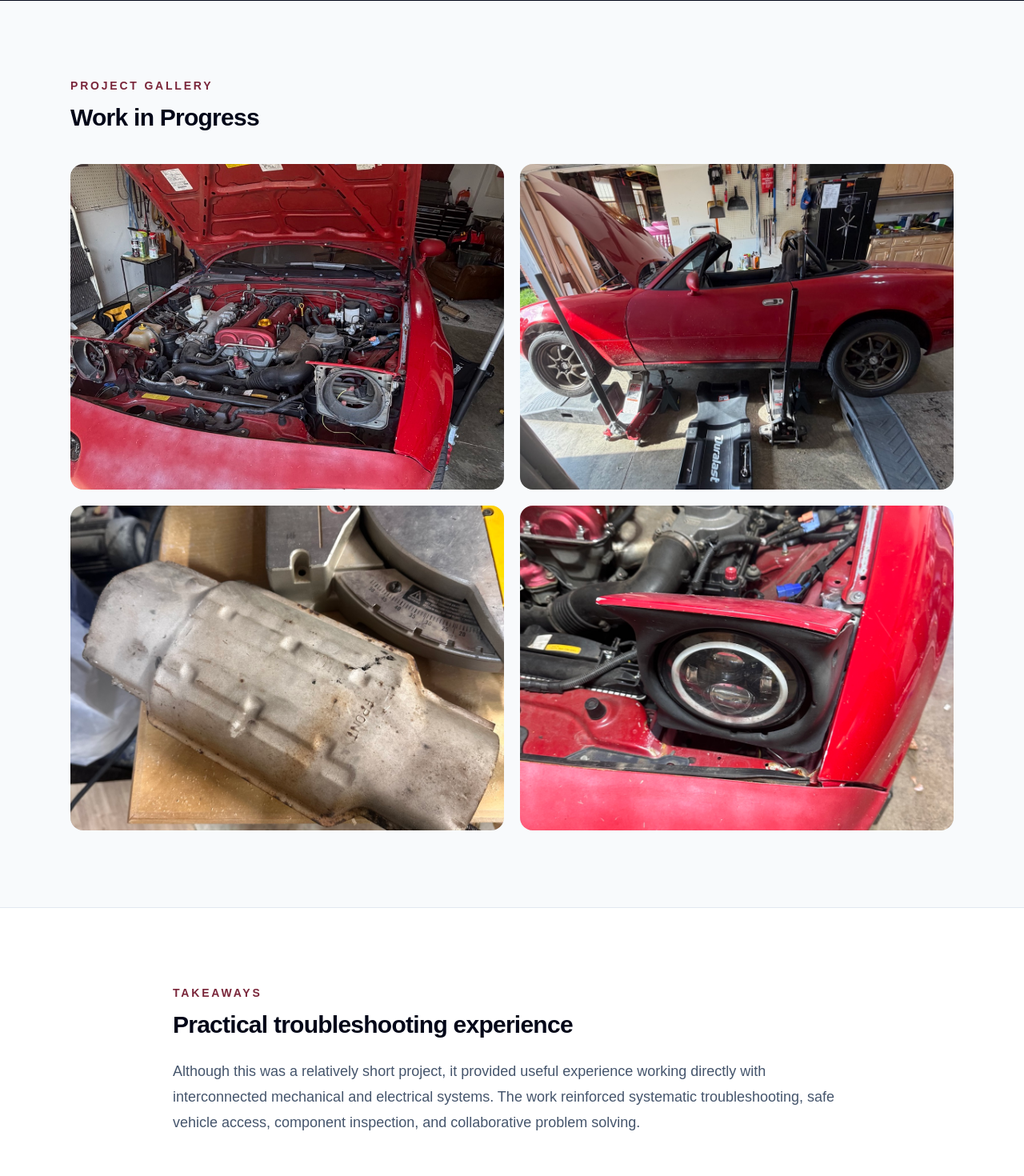
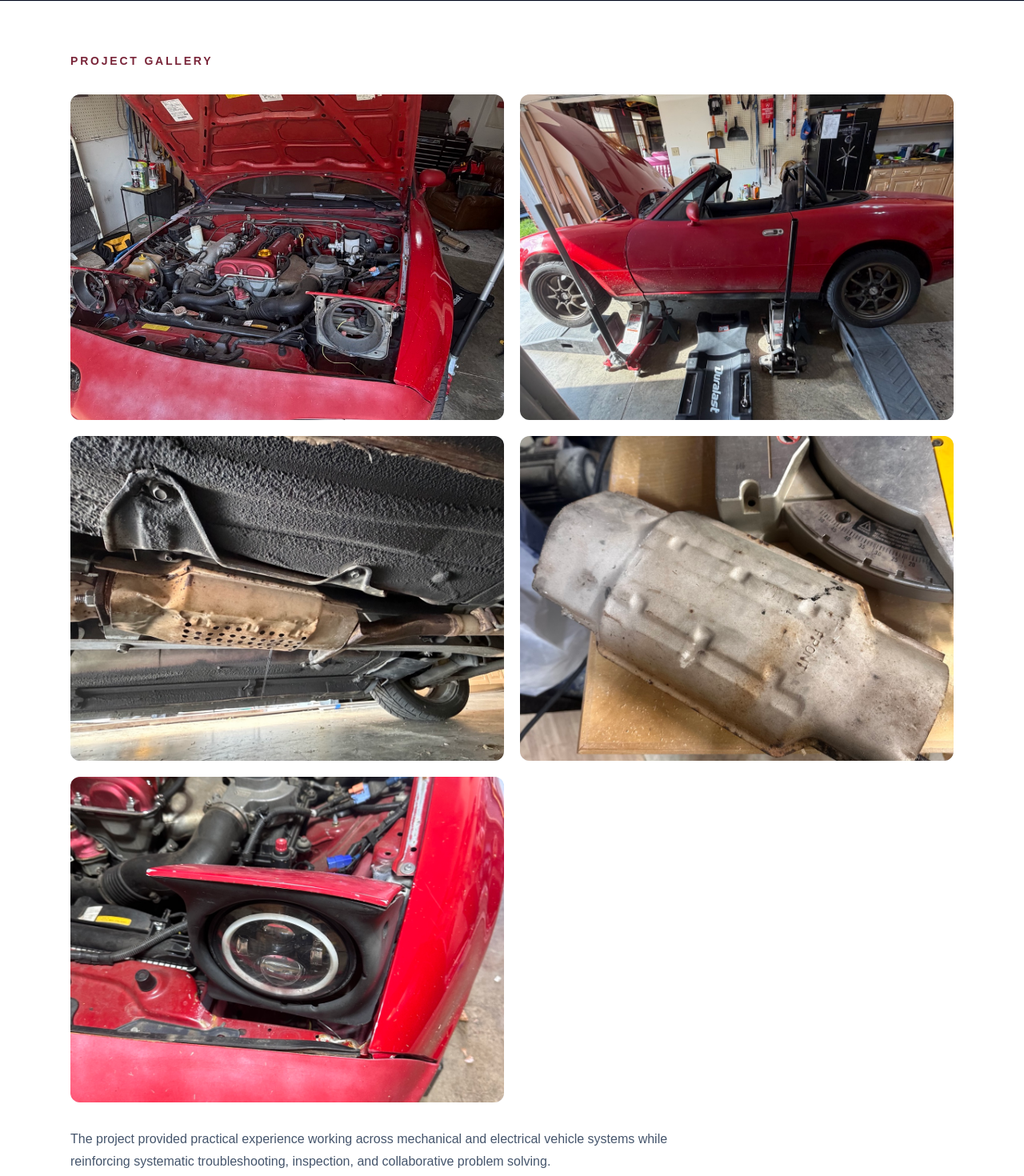
Before and after one commit to slumme-cyber/mechanical-engineering-portfolio, a Next.js app: page /projects/miata-maintenance in a window 1280 px wide. Shown: the part 3140-4610 px from the top of the page at 80% size. Built offline with nearby package versions, Linux system fonts and the light colour scheme.

Commit message:
add installed converter

```diff
--- a/app/projects/miata-maintenance/page.tsx
+++ b/app/projects/miata-maintenance/page.tsx
@@ -46,6 +46,10 @@ const gallery = [
   {
     src: "/images/projects/miata/miata-lifted.jpeg",
     alt: "Mazda Miata raised for underbody and suspension inspection",
+  },
+  {
+    src: "/images/projects/miata/catalytic-converter-installed.jpeg",
+    alt: "Catalytic converter installed underneath the Mazda Miata",
   },
   {
     src: "/images/projects/miata/catalytic-converter.jpeg",
@@ -249,29 +253,33 @@ export default function MiataMaintenancePage() {
       </section>
 
   {/* Gallery */}
-      <section className="mx-auto max-w-6xl px-6 py-16 md:py-24">
+<section className="border-t border-slate-200 bg-white">
+  <div className="mx-auto max-w-6xl px-6 py-16">
     <p className="text-sm font-semibold uppercase tracking-[0.2em] text-[#7A263A]">
       Project Gallery
     </p>
 
-        <h2 className="mt-3 text-3xl font-semibold tracking-tight">
-          Work in Progress
-        </h2>
-
-        <div className="mt-10 grid gap-5 md:grid-cols-2">
+    <div className="mt-8 grid gap-5 md:grid-cols-2">
       {gallery.map((image) => (
         <div
           key={image.src}
-              className="relative aspect-[4/3] overflow-hidden rounded-2xl bg-slate-200"
+          className="relative aspect-[4/3] overflow-hidden rounded-xl bg-slate-200"
         >
           <Image
             src={image.src}
             alt={image.alt}
             fill
-                className="object-cover transition duration-500 hover:scale-[1.03]"
+            className="object-cover"
           />
         </div>
       ))}
+    </div>
+
+    <p className="mt-8 max-w-3xl leading-7 text-slate-600">
+      The project provided practical experience working across mechanical
+      and electrical vehicle systems while reinforcing systematic
+      troubleshooting, inspection, and collaborative problem solving.
+    </p>
   </div>
 </section>
 
```
Also changed, not shown: public/images/projects/miata/catalytic-converter-installed.jpeg (renamed from public/images/projects/miata/catalytic-converter-install.jpeg). Lines whose indentation alone changed are shown as unchanged.
